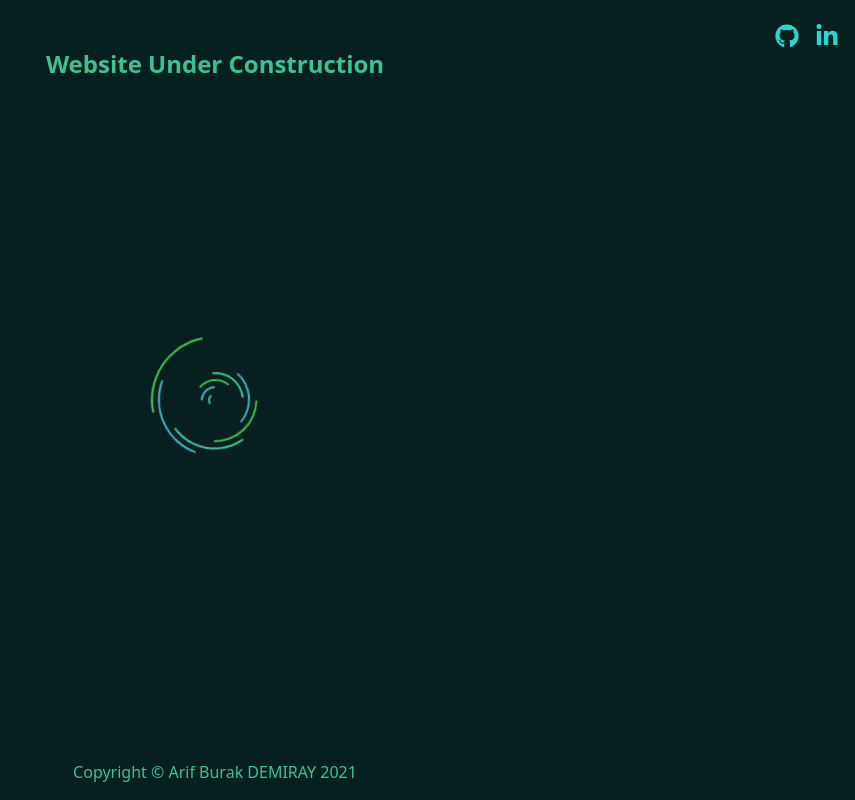
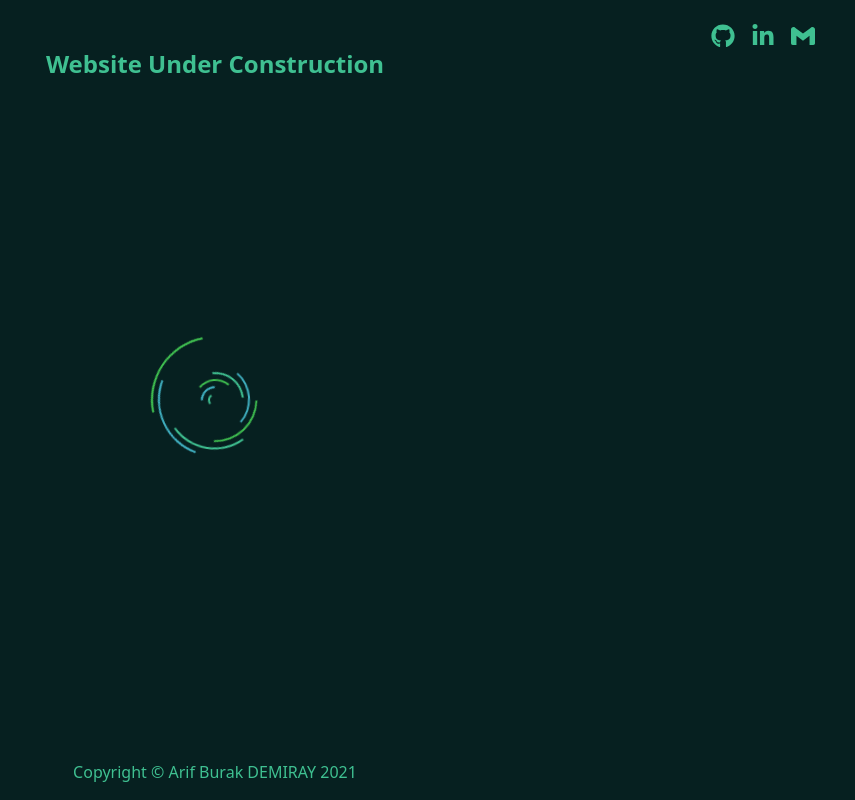
Before and after one commit to arifBurakDemiray/demiray.co, a Vue app: page / in a window 1280 px wide. Shown: the whole page, without its empty margins (425-1280 px from the left). Built offline with nearby package versions, Linux system fonts and the light colour scheme.

Commit message:
feat: mail popup

```diff
--- a/src/App.vue
+++ b/src/App.vue
@@ -1,25 +1,11 @@
-<template>
-  <div className="bg-demiray h-screen flex w-full justify-center">
-    <Links divClassName="w-14 h-8 absolute flex flex-row  right-4 m-4" className="p-2" />
-    <Construction
-      className="color-d-f justify-center text-center pt-12 text-2xl font-bold"
-      msg="Website Under Construction"
-    />
+<template> <Home /> </template>
 
-    <footer className="absolute color-d-f self-end pb-4">
-      Copyright © Arif Burak DEMIRAY 2021
-    </footer>
-  </div>
-</template>
 <script>
-import Construction from "./components/Construction.vue";
-import Links from "./components/Links.vue";
-import "./index.css";
+import Home from "./pages/Home.vue";
 export default {
   name: "App",
   components: {
-    Construction,
-    Links
+    Home
   }
 };
 </script>
--- a/src/assets/Icons.vue
+++ b/src/assets/Icons.vue
@@ -4,6 +4,8 @@ export default {
   githubData:
     "M165.9 397.4c0 2-2.3 3.6-5.2 3.6-3.3.3-5.6-1.3-5.6-3.6 0-2 2.3-3.6 5.2-3.6 3-.3 5.6 1.3 5.6 3.6zm-31.1-4.5c-.7 2 1.3 4.3 4.3 4.9 2.6 1 5.6 0 6.2-2s-1.3-4.3-4.3-5.2c-2.6-.7-5.5.3-6.2 2.3zm44.2-1.7c-2.9.7-4.9 2.6-4.6 4.9.3 2 2.9 3.3 5.9 2.6 2.9-.7 4.9-2.6 4.6-4.6-.3-1.9-3-3.2-5.9-2.9zM244.8 8C106.1 8 0 113.3 0 252c0 110.9 69.8 205.8 169.5 239.2 12.8 2.3 17.3-5.6 17.3-12.1 0-6.2-.3-40.4-.3-61.4 0 0-70 15-84.7-29.8 0 0-11.4-29.1-27.8-36.6 0 0-22.9-15.7 1.6-15.4 0 0 24.9 2 38.6 25.8 21.9 38.6 58.6 27.5 72.9 20.9 2.3-16 8.8-27.1 16-33.7-55.9-6.2-112.3-14.3-112.3-110.5 0-27.5 7.6-41.3 23.6-58.9-2.6-6.5-11.1-33.3 2.6-67.9 20.9-6.5 69 27 69 27 20-5.6 41.5-8.5 62.8-8.5s42.8 2.9 62.8 8.5c0 0 48.1-33.6 69-27 13.7 34.7 5.2 61.4 2.6 67.9 16 17.7 25.8 31.5 25.8 58.9 0 96.5-58.9 104.2-114.8 110.5 9.2 7.9 17 22.9 17 46.4 0 33.7-.3 75.4-.3 83.6 0 6.5 4.6 14.4 17.3 12.1C428.2 457.8 496 362.9 496 252 496 113.3 383.5 8 244.8 8zM97.2 352.9c-1.3 1-1 3.3.7 5.2 1.6 1.6 3.9 2.3 5.2 1 1.3-1 1-3.3-.7-5.2-1.6-1.6-3.9-2.3-5.2-1zm-10.8-8.1c-.7 1.3.3 2.9 2.3 3.9 1.6 1 3.6.7 4.3-.7.7-1.3-.3-2.9-2.3-3.9-2-.6-3.6-.3-4.3.7zm32.4 35.6c-1.6 1.3-1 4.3 1.3 6.2 2.3 2.3 5.2 2.6 6.5 1 1.3-1.3.7-4.3-1.3-6.2-2.2-2.3-5.2-2.6-6.5-1zm-11.4-14.7c-1.6 1-1.6 3.6 0 5.9 1.6 2.3 4.3 3.3 5.6 2.3 1.6-1.3 1.6-3.9 0-6.2-1.4-2.3-4-3.3-5.6-2z",
   linkedinData:
-    "M100.28 448H7.4V148.9h92.88zM53.79 108.1C24.09 108.1 0 83.5 0 53.8a53.79 53.79 0 0 1 107.58 0c0 29.7-24.1 54.3-53.79 54.3zM447.9 448h-92.68V302.4c0-34.7-.7-79.2-48.29-79.2-48.29 0-55.69 37.7-55.69 76.7V448h-92.78V148.9h89.08v40.8h1.3c12.4-23.5 42.69-48.3 87.88-48.3 94 0 111.28 61.9 111.28 142.3V448z"
+    "M100.28 448H7.4V148.9h92.88zM53.79 108.1C24.09 108.1 0 83.5 0 53.8a53.79 53.79 0 0 1 107.58 0c0 29.7-24.1 54.3-53.79 54.3zM447.9 448h-92.68V302.4c0-34.7-.7-79.2-48.29-79.2-48.29 0-55.69 37.7-55.69 76.7V448h-92.78V148.9h89.08v40.8h1.3c12.4-23.5 42.69-48.3 87.88-48.3 94 0 111.28 61.9 111.28 142.3V448z",
+  mailData:
+    "M24 5.457v13.909c0 .904-.732 1.636-1.636 1.636h-3.819V11.73L12 16.64l-6.545-4.91v9.273H1.636A1.636 1.636 0 0 1 0 19.366V5.457c0-2.023 2.309-3.178 3.927-1.964L5.455 4.64 12 9.548l6.545-4.91 1.528-1.145C21.69 2.28 24 3.434 24 5.457z"
 };
 </script>
--- a/src/components/Links.vue
+++ b/src/components/Links.vue
@@ -10,7 +10,7 @@
         role="img"
         xmlns="http://www.w3.org/2000/svg"
         viewBox="0 0 496 512"
-        fill="#2ad5d4"
+        fill="currentColor"
       >
         <path :d="githubData"></path></svg
     ></a>
@@ -24,28 +24,57 @@
         role="img"
         xmlns="http://www.w3.org/2000/svg"
         viewBox="0 0 448 512"
-        fill="#2ad5d4"
+        fill="currentColor"
       >
         <path :d="linkedinData"></path></svg
     ></a>
+    <span @click="togglePopup" :class="className">
+      <svg
+        aria-hidden="true"
+        focusable="false"
+        data-prefix="fab"
+        data-icon="mail"
+        class="w-6 h-6 ml-auto hover:cursor-pointer"
+        role="img"
+        viewBox="0 0 24 24"
+        xmlns="http://www.w3.org/2000/svg"
+        fill="currentColor"
+      >
+        <path :d="mailData" /></svg
+    ></span>
+  </div>
+  <div v-if="isOpen">
+    <Popup :handleClick="togglePopup" />
   </div>
 </template>
 
 <script>
 import Icons from "../assets/Icons.vue";
+import Popup from "./Popup.vue";
+
 export default {
   name: "Links",
   data: function() {
     return {
+      isOpen: false,
       githubData: Icons.githubData,
       linkedinData: Icons.linkedinData,
+      mailData: Icons.mailData,
       linkGithub: "https://github.com/arifBurakDemiray",
       linkLinkedin: "http://www.linkedin.com/in/arifBurakDemiray"
     };
   },
+  methods: {
+    togglePopup() {
+      this.isOpen = !this.isOpen;
+    }
+  },
   props: {
     className: String,
     divClassName: String
+  },
+  components: {
+    Popup
   }
 };
 </script>
--- /dev/null
+++ b/src/components/Popup.vue
@@ -0,0 +1,39 @@
+<template>
+  <div
+    className="grid grid-cols-1 fixed bg-black trans z-10 inset-0 justify-center items-center place-items-center"
+  >
+    <div
+      className="border-4 border-solid border-black p-20 w-2/6 h-3/4 rounded-2xl bg-demiray relative margin-auto overflow-auto"
+    >
+      <button
+        type="button"
+        className="top-2 right-2 absolute bg-demiray w-10 h-10 text-center color-d-f"
+        @click="handleClick"
+      >
+        <svg
+          aria-hidden="true"
+          focusable="false"
+          data-prefix="fab"
+          data-icon="close"
+          fill="currentColor"
+          role="img"
+          viewBox="0 0 24 24"
+          xmlns="http://www.w3.org/2000/svg"
+        >
+          <path
+            d="M15.345 12.506l2.37 3.131c.198.261.211.69.025.961l-.119.177c-.181.27-.55.645-.814.831l-.285.201c-.266.195-.697.195-.956-.016l-3.135-2.369c-.255-.195-.681-.195-.94 0l-3.136 2.369c-.258.211-.689.211-.956.03l-.207-.135c-.27-.181-.641-.556-.825-.81l-.181-.256c-.186-.27-.18-.689.018-.96l2.377-3.149c.195-.256.195-.675 0-.945L6.197 8.43c-.194-.263-.203-.69-.013-.957l.2-.285c.187-.264.56-.629.828-.814l.175-.119c.27-.196.703-.182.961.014l3.135 2.37c.26.195.684.195.942 0l3.135-2.385c.258-.195.698-.226.979-.061l.33.195c.28.165.639.524.795.81l.12.21c.154.285.123.721-.075.99l-2.37 3.135c-.194.255-.194.676 0 .945l.006.028zM12 0C5.37 0 0 5.373 0 12s5.37 12 12 12c6.627 0 12-5.373 12-12S18.627 0 12 0z"
+          />
+        </svg>
+      </button>
+    </div>
+  </div>
+</template>
+
+<script>
+export default {
+  name: "Popup",
+  props: {
+    handleClick: Function
+  }
+};
+</script>
--- a/src/index.css
+++ b/src/index.css
@@ -1,14 +1,14 @@
 /* ./src/index.css */
-/* purgecss start ignore */
 @tailwind base;
 @tailwind components;
 @tailwind utilities;
-/* purgecss end ignore */
+
 :root {
   --demiray-background: #062020;
   --demiray-color-one: #3fc091;
   --demiray-color-two: #3fafc0;
   --demiray-color-three: #3fc050;
+  --demiray-color-four: #51f567;
 }
 
 select {
@@ -46,6 +46,9 @@ select:-moz-focusring {
   .bg-demiray {
     background-color: var(--demiray-background);
   }
+  .bg-two {
+    background-color: var(--demiray-color-two);
+  }
   .color-d-f {
     color: var(--demiray-color-one);
   }
@@ -58,4 +61,10 @@ select:-moz-focusring {
   .color-link-fill {
     fill: var(--demiray-color-three);
   }
+  .hover-color {
+    color: var(--demiray-color-four);
+  }
+  .trans {
+    background: rgba(0, 0, 0, 0.5);
+  }
 }
--- /dev/null
+++ b/src/pages/Home.vue
@@ -0,0 +1,27 @@
+<template>
+  <div className="bg-demiray h-screen flex w-full justify-center">
+    <Links
+      divClassName="w-30 h-8 absolute flex flex-row right-4 m-4"
+      className="focus:outline-none color-d-f hover:hover-color p-2"
+    />
+    <Construction
+      className="color-d-f justify-center text-center pt-12 text-2xl font-bold"
+      msg="Website Under Construction"
+    />
+    <footer className="absolute color-d-f self-end pb-4">
+      Copyright © Arif Burak DEMIRAY 2021
+    </footer>
+  </div>
+</template>
+<script>
+import Construction from "../components/Construction.vue";
+import Links from "../components/Links.vue";
+import "../index.css";
+export default {
+  name: "Home",
+  components: {
+    Construction,
+    Links
+  }
+};
+</script>
--- a/tailwind.config.js
+++ b/tailwind.config.js
@@ -1,6 +1,6 @@
 module.exports = {
   mode: "jit",
-  purge: ["./src/components/*.vue", "./src/App.vue", "./public/index.html"],
+  purge: ["./src/components/*.vue", "./src/pages/*.vue", "./src/App.vue", "./public/index.html"],
   darkMode: false, // or 'media' or 'class'
   theme: {
     extend: {}
```
